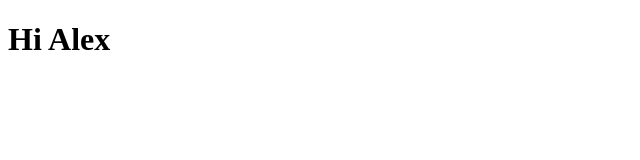
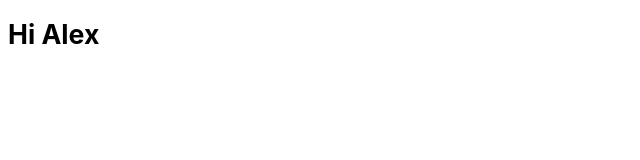
Before and after one commit to JesseAppleton/Overwatch_Stats, an Angular app in the folder client/: page / in a window 1280 px wide. Shown: the top 160 px of the page, without its empty margins (0-640 px from the left). Built offline with nearby package versions, Linux system fonts and the light colour scheme.

Commit message:
testing CSS

```diff
--- a/client/src/app/app.component.css
+++ b/client/src/app/app.component.css
@@ -0,0 +1,5 @@
+* {
+    font-family: -apple-system, BlinkMacSystemFont, 'Segoe UI', Roboto, Oxygen, Ubuntu, Cantarell, 'Open Sans', 'Helvetica Neue', sans-serif;
+    font-size: 20pt;
+    font-weight: bold;
+}
```
